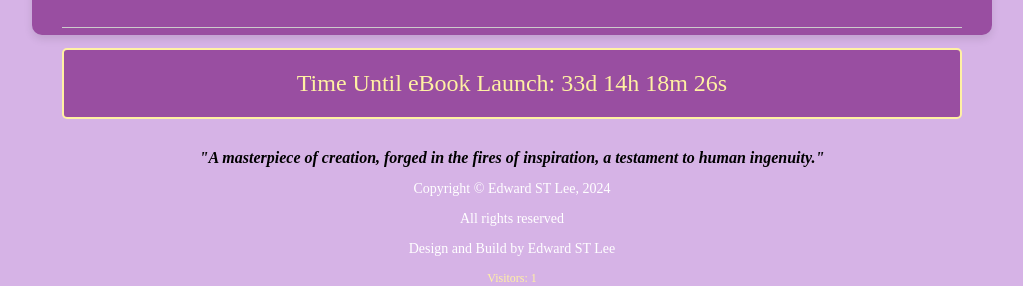
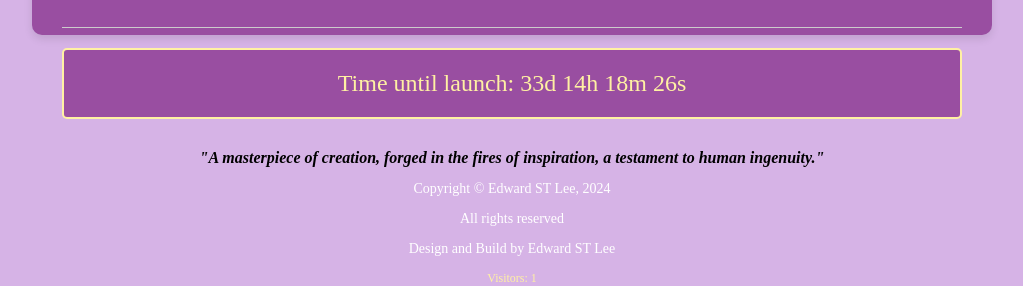
Before and after one commit to edwardstlee/edwardpage1, a plain HTML site: page index.html in a window 1280 px wide. Shown: the part 635-921 px from the top of the page, without its empty margins (128-1151 px from the left). Drawn offline with Linux system fonts and the light colour scheme.

```diff
--- a/index.html
+++ b/index.html
@@ -196,7 +196,7 @@
             countdown.textContent = "The book is launched!";
             clearInterval(timer);
         } else {
-            countdown.textContent = `Time Until eBook Launch: ${days}d ${hours}h ${minutes}m ${seconds}s`;
+            countdown.textContent = `Time until launch: ${days}d ${hours}h ${minutes}m ${seconds}s`;
         }
     };
 
```
